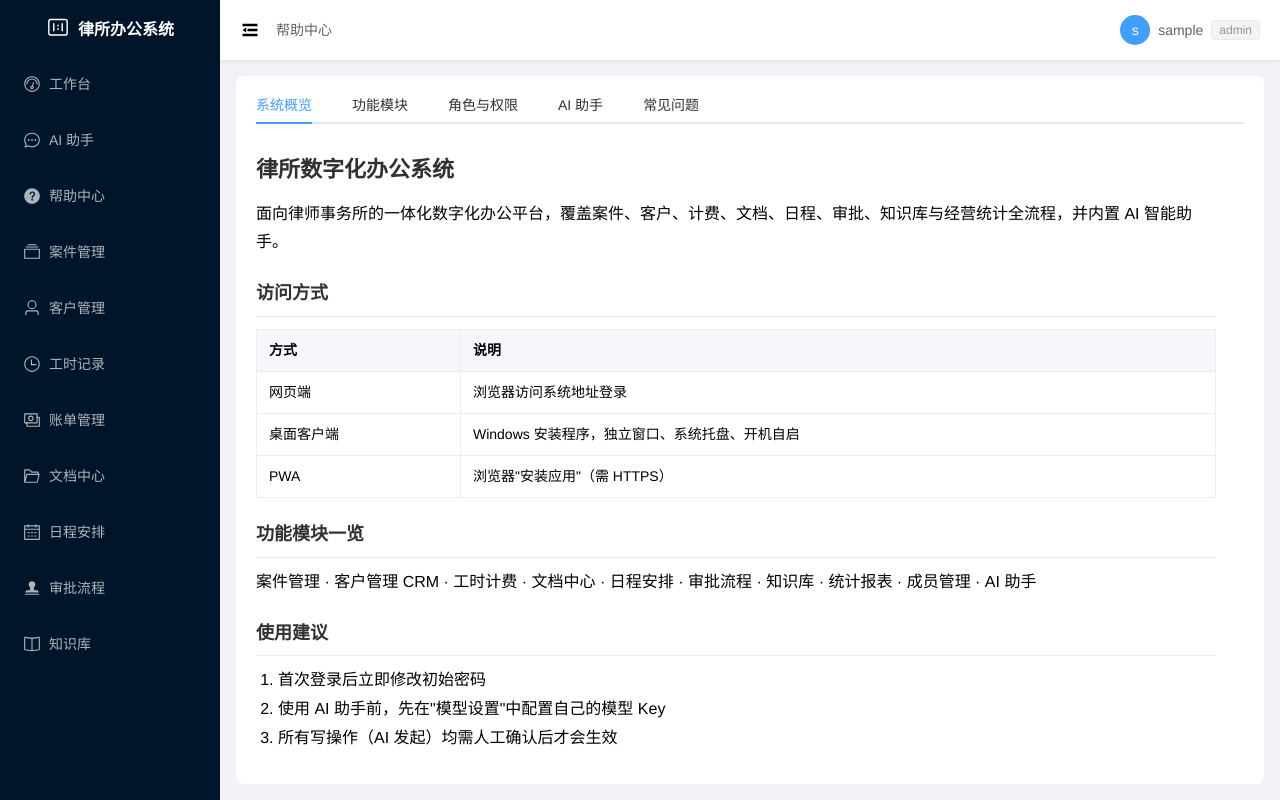
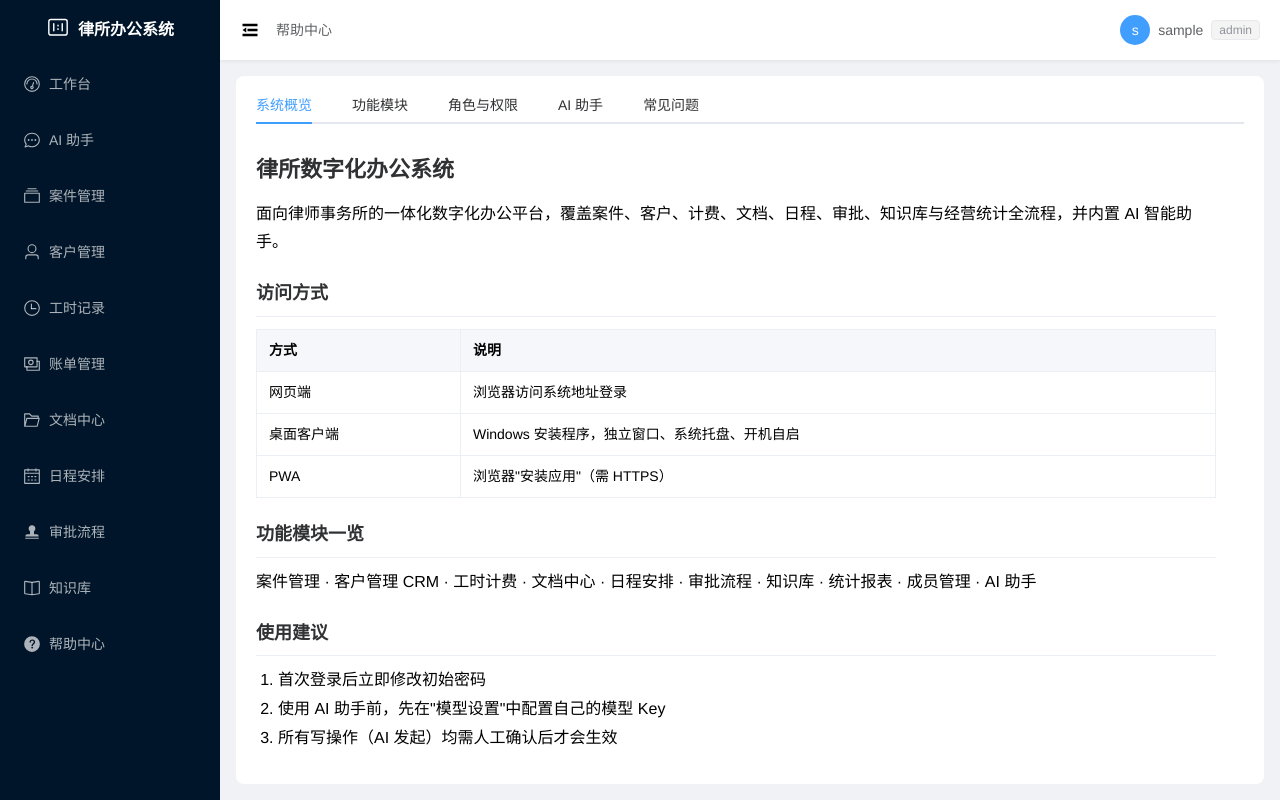
Before and after one commit to 521wanan521-glitch/lawfirm, a Vue app in the folder frontend/: page /help in a window 1280 px wide. Built offline with nearby package versions, Linux system fonts and the light colour scheme; sample sign-in values are in the browser's storage.

Commit message:
fix: 帮助中心移到侧边栏末尾；修复白底未覆盖长内容的溢出问题

```diff
--- a/frontend/src/router/index.js
+++ b/frontend/src/router/index.js
@@ -23,12 +23,6 @@ const routes = [
         name: 'Assistant',
         component: () => import('@/views/assistant/Assistant.vue'),
         meta: { title: 'AI 助手', icon: 'ChatDotRound' }
-      },
-      {
-        path: 'help',
-        name: 'Help',
-        component: () => import('@/views/Help.vue'),
-        meta: { title: '帮助中心', icon: 'QuestionFilled' }
       },
       {
         path: 'cases',
@@ -101,6 +95,12 @@ const routes = [
         name: 'UserList',
         component: () => import('@/views/admin/UserList.vue'),
         meta: { title: '成员管理', icon: 'Setting', adminOnly: true }
+      },
+      {
+        path: 'help',
+        name: 'Help',
+        component: () => import('@/views/Help.vue'),
+        meta: { title: '帮助中心', icon: 'QuestionFilled' }
       }
     ]
   },
--- a/frontend/src/views/Help.vue
+++ b/frontend/src/views/Help.vue
@@ -168,7 +168,7 @@ const currentContent = computed(() => SECTIONS[activeTab.value] || '')
   background: #fff;
   border-radius: 8px;
   padding: 8px 20px 24px;
-  min-height: 100%;
+  flex: 1 0 auto;
 }
 
 .help-tabs {
```
